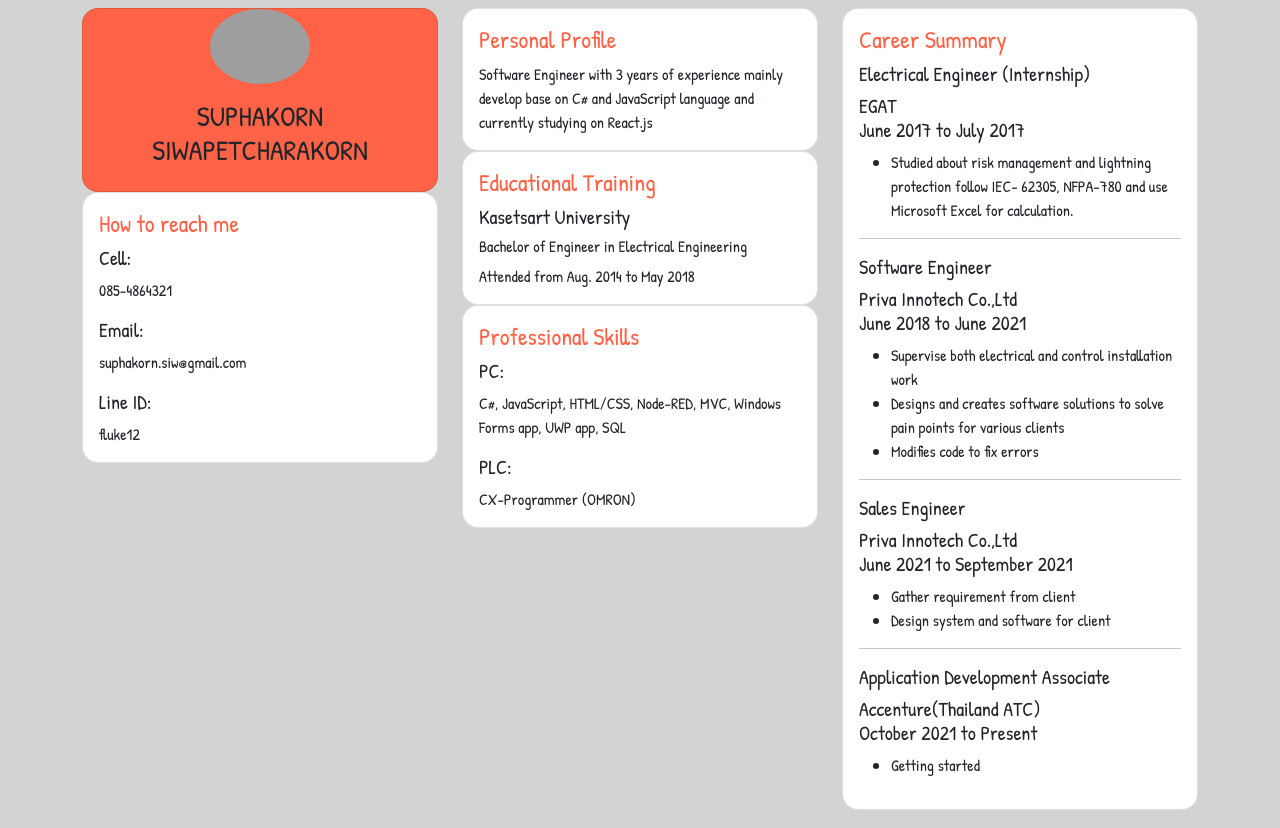
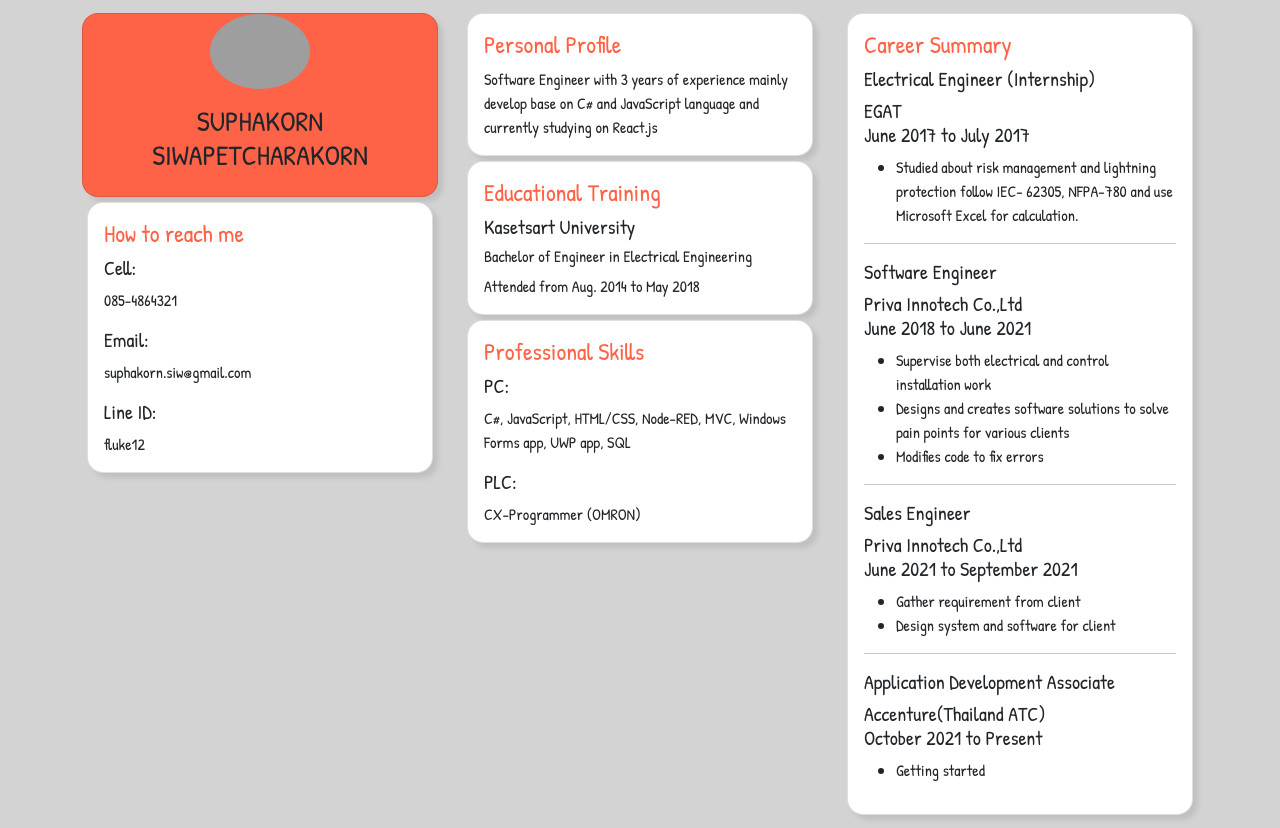
Before and after one commit to SSiwapetcharakorn/ssiwapetcharakorn.github.io, a plain HTML site: page aboutme.html in a window 1280 px wide. Drawn offline with nearby package versions, Linux system fonts and the light colour scheme; grey boxes are pictures that could not be loaded.

Commit message:
add a little bit movement

```diff
--- a/aboutme.css
+++ b/aboutme.css
@@ -9,11 +9,18 @@ body {
 .page-info {
   display: grid;
   grid-template-columns: repeat(1fr, minmax(150px, 500px));
+  justify-content: space-evenly;
 }
 
 .card {
   background-color: white;
   border-radius: 1rem;
+  box-shadow: 5px 5px 5px silver;
+  margin: 5px;
+  transition: transform 1s;
+}
+.card:hover {
+  transform: scale(1.1);
 }
 .card > .card-body > h4 {
   color: tomato;
```
